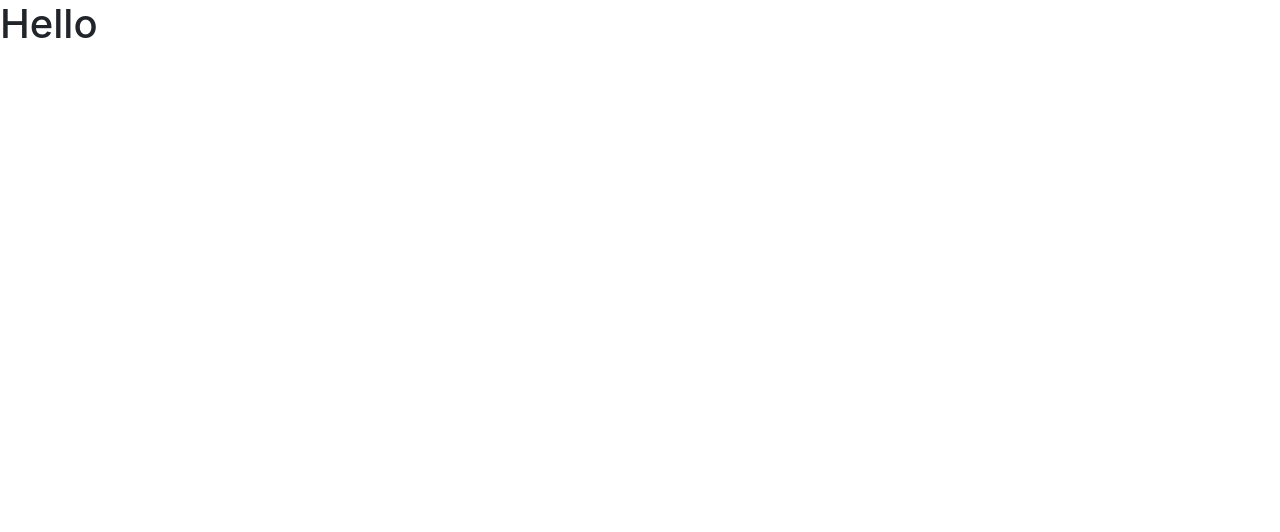
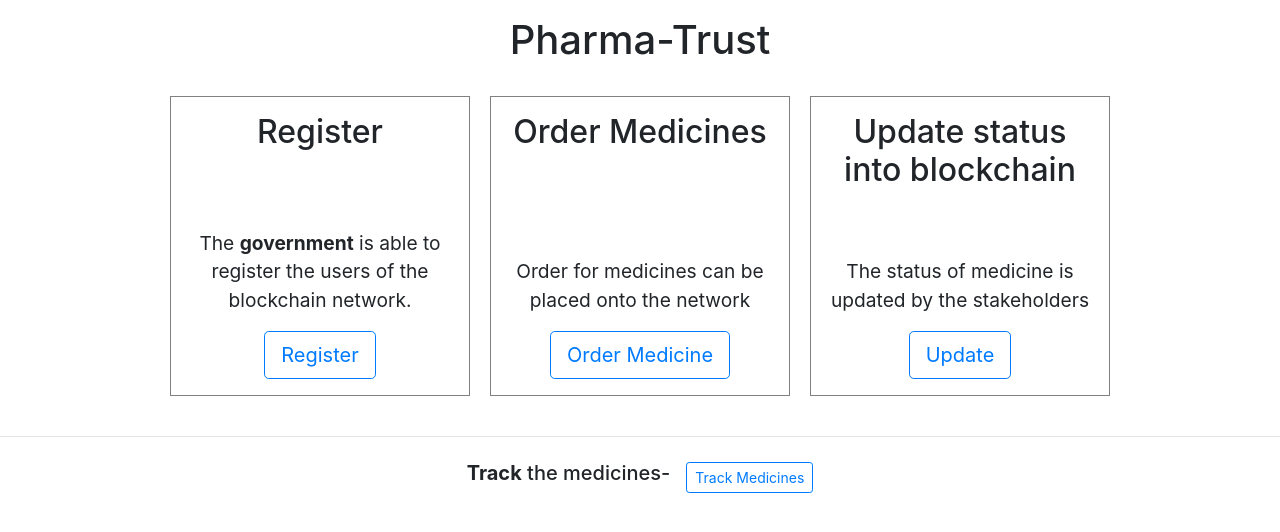
Before and after one commit to aju020/pharma_trust, a React (Create React App) app in the folder client/: page / in a window 1280 px wide. Shown: the top 532 px of the page. Built offline with nearby package versions, Linux system fonts and the light colour scheme.

Commit message:
landingPage setup

```diff
--- a/client/package.json
+++ b/client/package.json
@@ -9,8 +9,11 @@
     "bootstrap": "^4.6.0",
     "react": "^17.0.2",
     "react-dom": "^17.0.2",
+    "react-helmet": "^6.1.0",
     "react-router-dom": "^5.2.0",
     "react-scripts": "^5.0.1",
+    "react-scroll": "^1.8.9",
+    "styled-components": "^5.3.10",
     "web-vitals": "^1.1.1",
     "web3": "^1.8.2"
   },
--- a/client/src/App.js
+++ b/client/src/App.js
@@ -1,9 +1,21 @@
 import './App.css';
+import { BrowserRouter as Router, Switch, Route } from "react-router-dom"
+import AssignRoles from './AssignRoles';
+
+import Home from './Home';
+import { Helmet } from "react-helmet";
+
 
 function App() {
   return (
     <div className="App">
-        <h1>Hello</h1>
+      <Router>
+        <Switch>
+          <Route path="/" exact component={Home} />
+          <Route path="/roles" component={AssignRoles} />
+
+        </Switch>
+      </Router>
     </div>
   );
 }
--- /dev/null
+++ b/client/src/Home.css
@@ -0,0 +1,21 @@
+.content-wrapper {
+    display: flex;
+    justify-content: center;
+    align-items: center;
+    width: 300px;
+    height: 300px;
+    border: 1px solid grey;
+    margin: 0 10px;
+    text-align: center;
+}
+.register,.order,.update{
+    height: 100%;
+    padding: 1rem;
+    display: flex;
+    flex-direction: column;
+    justify-content: space-between;
+}
+
+.register p,.order p,.update p{
+    font-size: 1.2rem;
+}
--- /dev/null
+++ b/client/src/Home.js
@@ -0,0 +1,76 @@
+import React from 'react'
+import { useHistory } from "react-router-dom"
+import "./Home.css"
+
+function Home() {
+    const history = useHistory()
+    const redirect_to_roles = () => {
+        history.push('/roles')
+    }
+    const redirect_to_addmed = () => {
+        history.push('/addmed')
+    }
+    const redirect_to_supply = () => {
+        history.push('/supply')
+    }
+    const redirect_to_track = () => {
+        history.push('/track')
+    }
+    return (
+        <div>
+            <div className='d-flex justify-content-center align-items-center mt-3'>
+                <h1 >Pharma-Trust</h1>
+            </div>
+            <br />
+            {/* <h6>(Note: Here <u>Owner</u> is the person who deployed the smart contract on the blockchain)</h6>
+            <h5>Step 1: Owner Should Register Raw material suppliers ,Manufacturers, Distributors and Retailers</h5>
+            <h6>(Note: This is a one time step. Skip to step 2 if already done)</h6> */}
+            <div className="content d-flex align-items-center justify-content-center">
+                <div className="content-wrapper ">
+                    <div className="register">
+                        <div className="h2">Register</div>
+                        <div>
+                            <p>The <strong>government</strong> is able to register the users of the blockchain network.</p>
+                            <button onClick={redirect_to_roles} className="btn btn-outline-primary btn-lg">Register</button>
+                        </div>
+                    </div>
+                </div>
+                <div className="content-wrapper">
+                    <div className="order">
+                        <div className="h2">Order Medicines</div>
+                        <div>
+                            <p>Order for medicines can be placed onto the network</p>
+                            <button onClick={redirect_to_addmed} className="btn btn-outline-primary btn-lg">Order Medicine</button>
+                        </div>
+                    </div>
+                </div>
+                <div className="content-wrapper">
+                    <div className="update">
+                        <div className="h2">Update status into blockchain</div>
+                        <div>
+                            <p>The status of medicine is updated by the stakeholders </p>
+                            <button onClick={redirect_to_supply} className="btn btn-outline-primary btn-lg">Update</button>
+                        </div>
+                    </div>
+                </div>
+            </div>
+
+            {/* <button onClick={redirect_to_roles} className="btn btn-outline-primary btn-sm">Register</button>
+            <br />
+            <h5>Step 2: Owner should order medicines</h5>
+            <button onClick={redirect_to_addmed} className="btn btn-outline-secondary btn-sm">Order Medicines</button>
+            <br />
+            <h5>Step 3: Update the Blockchain Network</h5>
+            <button onClick={redirect_to_supply} className="btn btn-outline-secondary btn-sm">Update</button> */}
+            <br />
+            <hr />
+            <div className='d-flex justify-content-center align-items-center p-2'>
+                <h5><b>Track</b> the medicines-</h5>
+                <button onClick={redirect_to_track} className="btn btn-outline-primary btn-sm ml-3">Track Medicines</button>
+            </div>
+        </div>
+    )
+}
+
+
+export default Home
```
Also changed, not shown: 1 other file (tests, documents, lock files or other folders).
